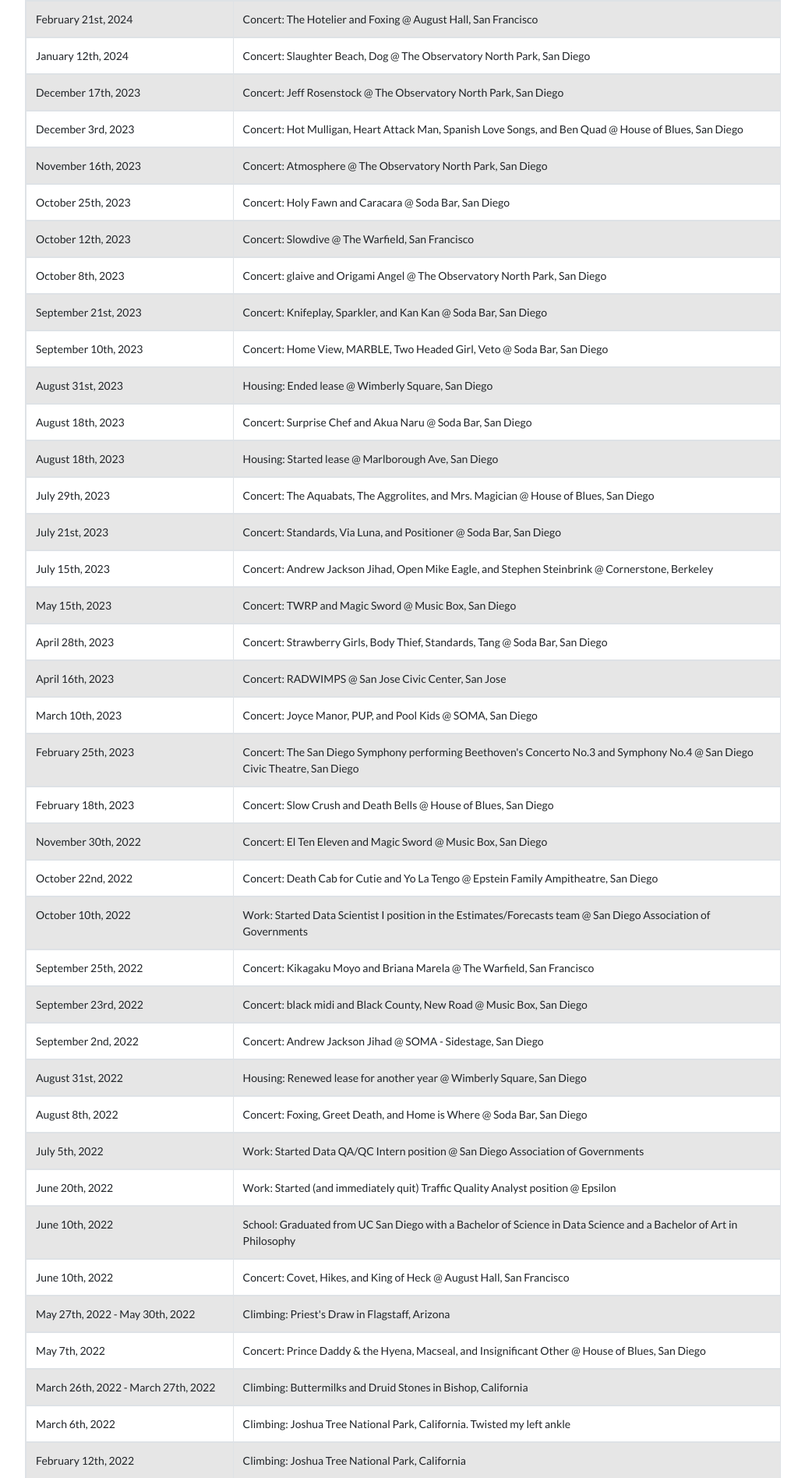
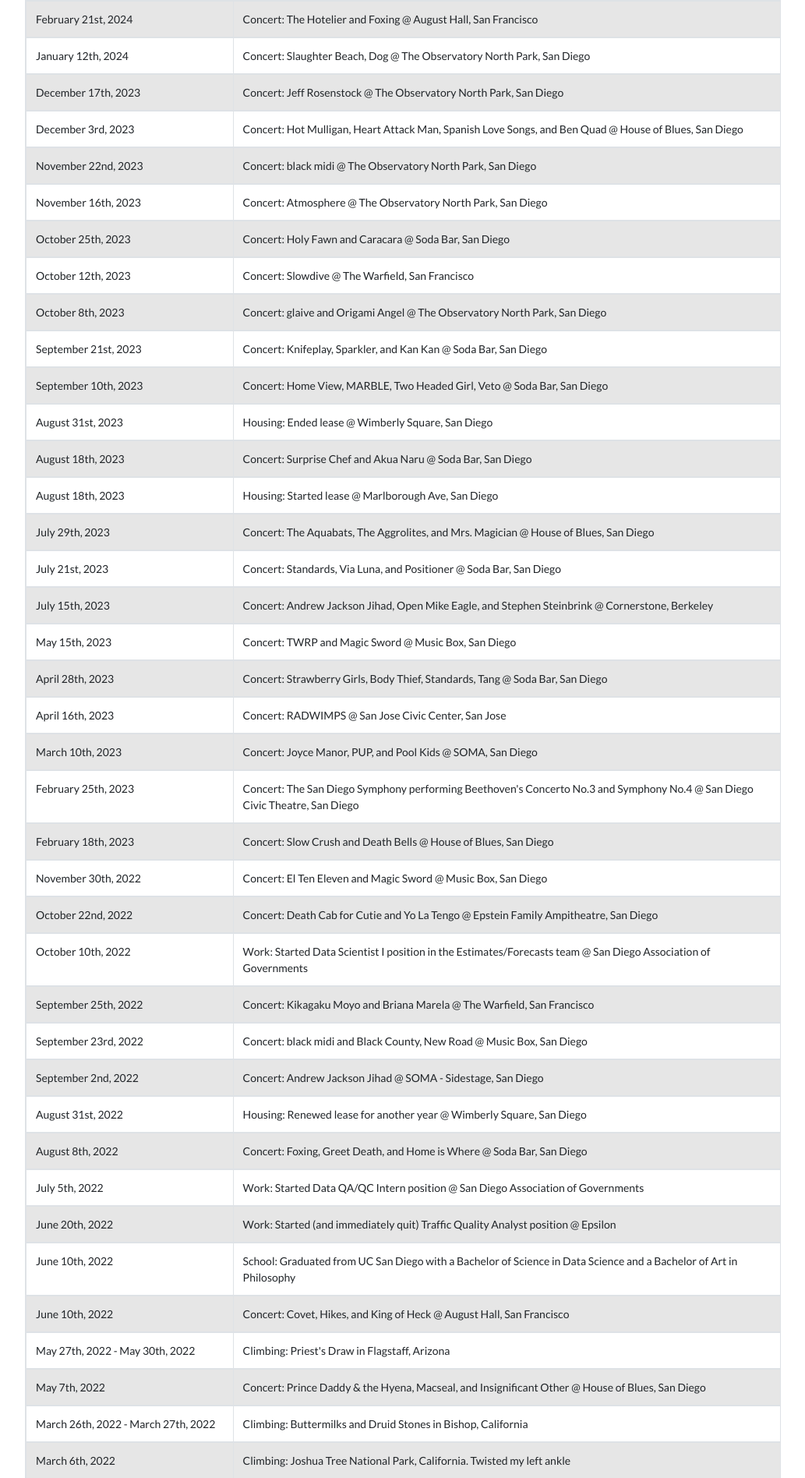
Before and after one commit to twigtheoracle/twigtheoracle.com, a Django app: page /projects/timeline in a window 1280 px wide. Shown: the part 395-2291 px from the top of the page at 78% size, without its empty margins (123-1156 px from the left). Run offline with Django 3.2, Linux system fonts and the light colour scheme; some libraries are stand-ins or nearby versions.

Commit message:
Update 2023-09-21

```diff
--- a/website/mysite/templates/projects/timeline.html
+++ b/website/mysite/templates/projects/timeline.html
@@ -57,6 +57,10 @@
                 <tr>
                     <td><span>20231203</span>December 3rd, 2023</td>
                     <td>Concert: Hot Mulligan, Heart Attack Man, Spanish Love Songs, and Ben Quad @ House of Blues, San Diego</td>
+                </tr>
+                <tr>
+                    <td><span>20231122</span>November 22nd, 2023</td>
+                    <td>Concert: black midi @ The Observatory North Park, San Diego</td>
                 </tr>
                 <tr>
                     <td><span>20231116</span>November 16th, 2023</td>
--- a/website/mysite/templates/thoughts/Chips Tier List.html
+++ b/website/mysite/templates/thoughts/Chips Tier List.html
@@ -6,7 +6,7 @@
 
 {% block other-head %}
 <meta name="creation-date" content="2023-03-27">
-<meta name="modification-date" content="2023-09-13">
+<meta name="modification-date" content="2023-09-21">
 {% endblock %}
 
 {% block pagetitle %}Chips Tier List{% endblock %}
@@ -33,7 +33,7 @@
         </tr>
         <tr>
             <th>B (Good Taste)</th>
-            <td>Lay's Sweet Southern Heat BBQ, Lay's Cheddar and Sour Cream, Ruffles Sour Cream and Onion, Doritos Cool Ranch, Ruffles Flamin' Hot Cheddar & Sour Cream, Ruffles Flamin' Hot, Ruffles Flamin' Hot BBQ, Ruffles Queso Cheese</td>
+            <td>Lay's Sweet Southern Heat BBQ, Lay's Cheddar and Sour Cream, Ruffles Sour Cream and Onion, Doritos Cool Ranch, Ruffles Flamin' Hot Cheddar & Sour Cream, Ruffles Flamin' Hot, Ruffles Flamin' Hot BBQ, Ruffles Queso Cheese, Lay's Lightly Salted Classic</td>
         </tr>
         <tr>
             <th>C (OK Taste)</th>
```
